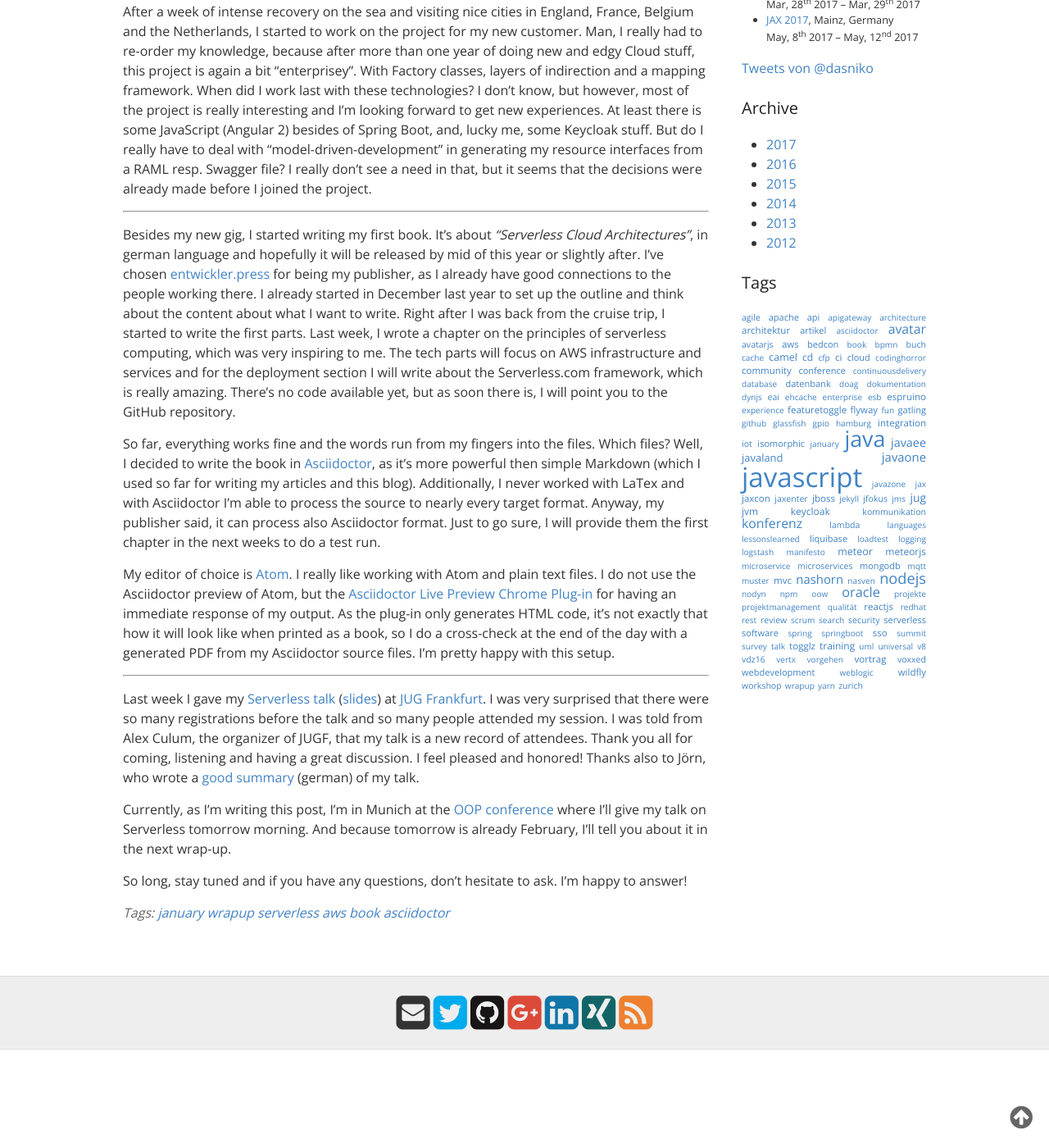
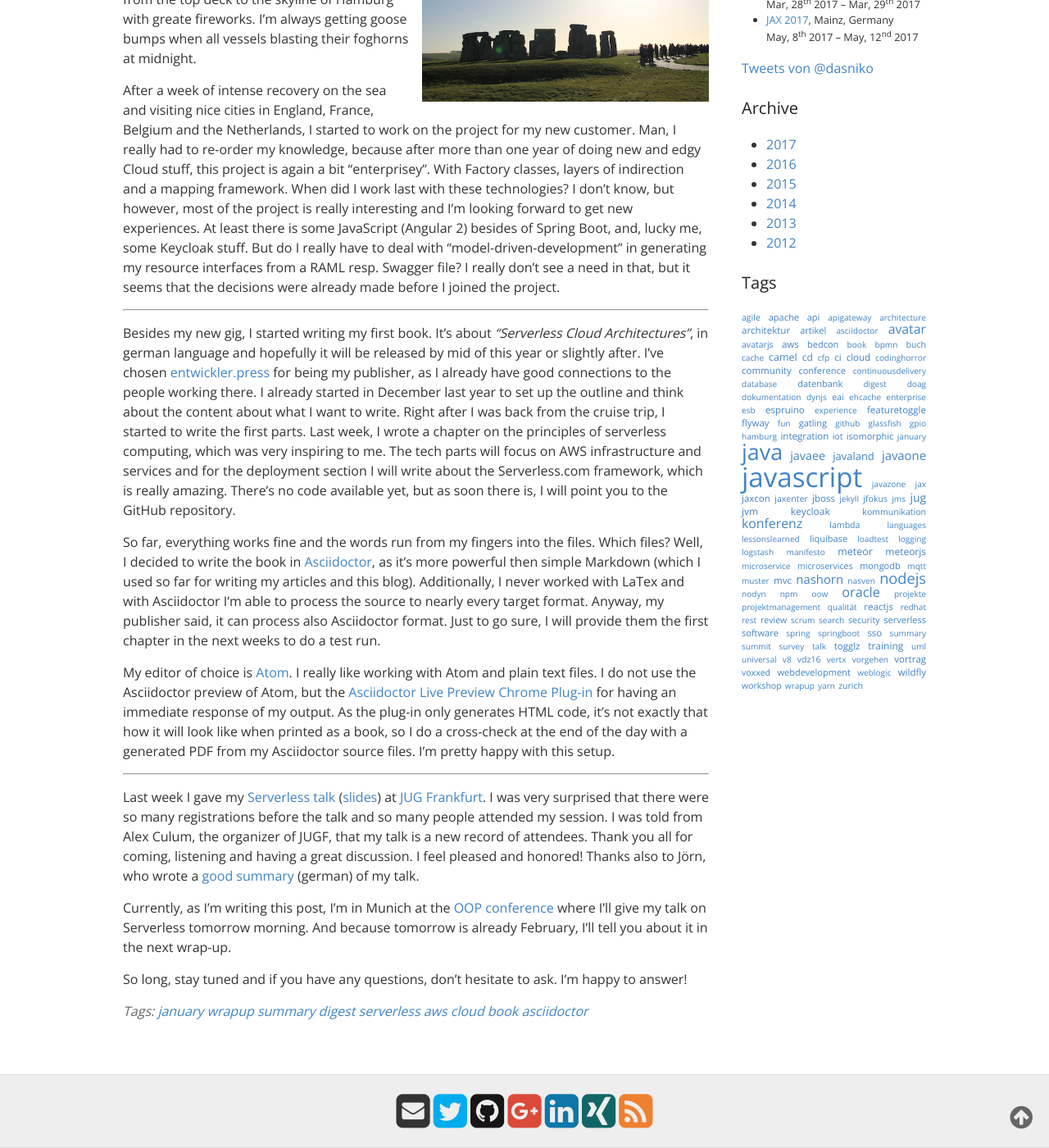
Before and after one commit to dasniko/dasniko.github.io, a Jekyll site: the page built from _posts/2017-01-31-january-wrap-up-cruise-new-gig-book-on-serverless-computing.md, in a window 1280 px wide and 1400 px high, scrolled down 631 px. Shown: the whole window at 82% size. Built offline with Jekyll 4.4.1, drawn with Linux system fonts in a browser that asks for light colours; nearby versions of some CDN libraries; comment, search, counter and statistics services are not loaded.

Commit message:
update january wrapup

```diff
--- a/_posts/2017-01-31-january-wrap-up-cruise-new-gig-book-on-serverless-computing.md
+++ b/_posts/2017-01-31-january-wrap-up-cruise-new-gig-book-on-serverless-computing.md
@@ -3,10 +3,14 @@
 tags:
 - january
 - wrapup
+- summary
+- digest
 - serverless
 - aws
+- cloud
 - book
 - asciidoctor
+thumbnail: /images/stonehenge.jpg
 ---
 
 With this post, I'm trying to start a new series of posts trying to wrap up my past month in tech (and perhaps a bit of my private life).
@@ -15,6 +19,7 @@
 
 ---
 
+{% include thumbnail.html %}
 I started the new year together with my wife on a cruise ship on the Northern Sea.
 We started right before midnight on December, 31st in Hamburg, so we had an incredible view from the top deck to the skyline of Hamburg with greate fireworks.
 I'm always getting goose bumps when all vessels blasting their foghorns at midnight.
```
Also changed, not shown: images/stonehenge.jpg (added).
